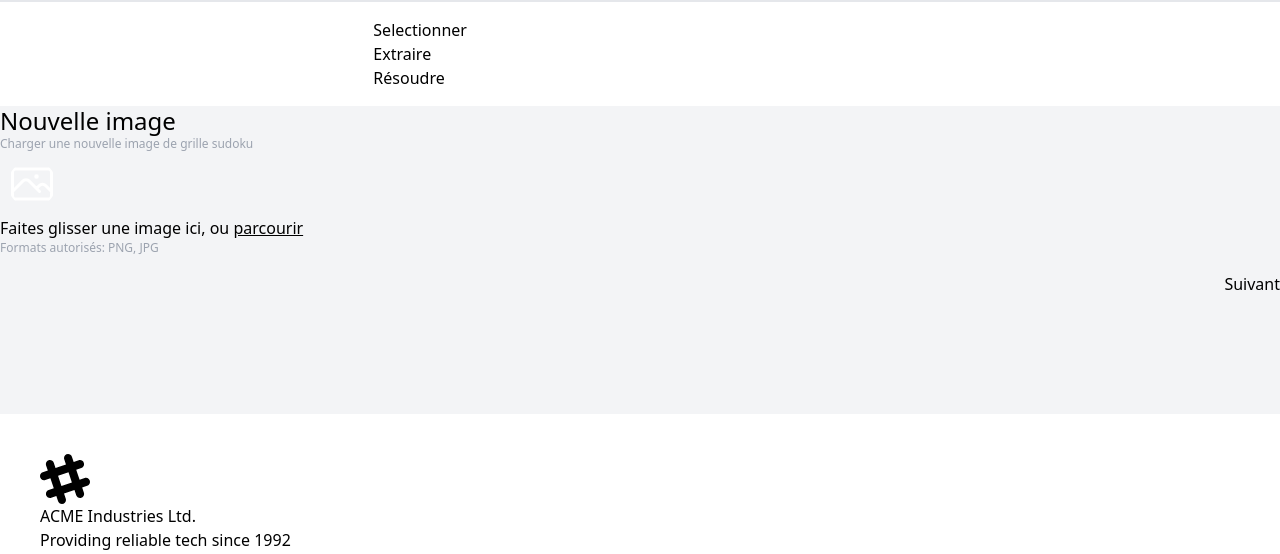
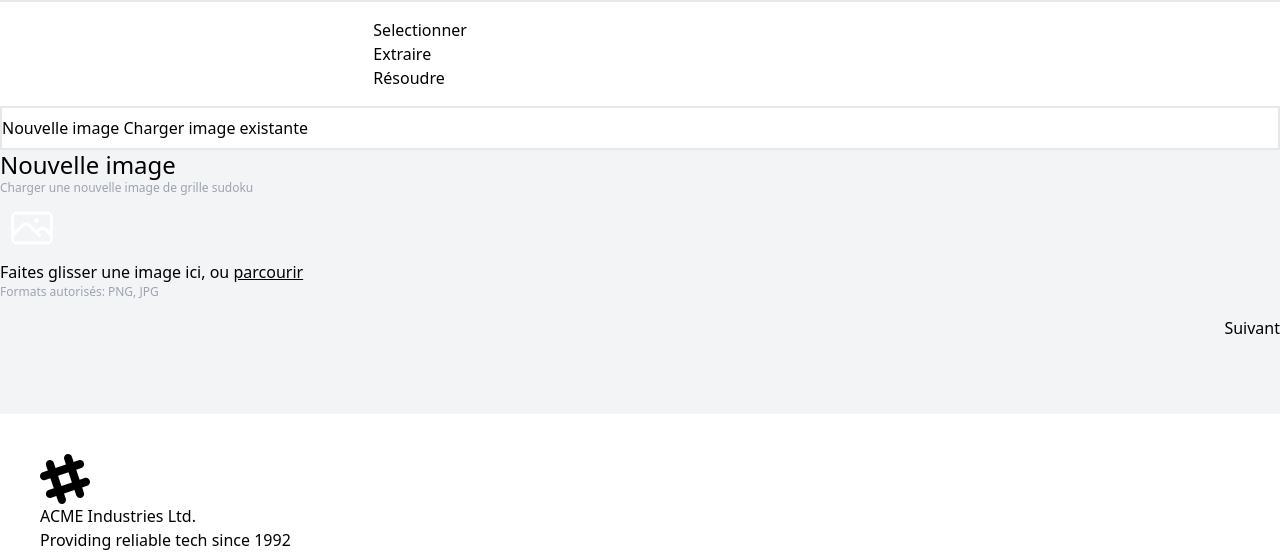
Before and after one commit to renlo08/sudoku-app, a Django app: page /app/ in a window 1280 px wide. Shown: the part 160-714 px from the top of the page. Run offline with Django 5.2, Linux system fonts and the light colour scheme; some libraries are stand-ins or nearby versions.

Commit message:
use htmx request to switch between the tabs.

```diff
--- a/sudoku/app/urls.py
+++ b/sudoku/app/urls.py
@@ -12,11 +12,12 @@ urlpatterns = [
     path('upload/', views.upload_view, name='upload'),
     path('reload/', views.reload_view, name='reload'),
     path('extract/', views.extract_board_view, name='extract-board'),
-
 ]
 
 htmx_urlpatterns = [
     path('upload-details/', views.add_upload_details_view, name='hx-upload-details'),
+    path('new-image/', views.add_image_view, name='hx-add-image'),
+    path('list-images/', views.list_image_view, name='hx-list-images'),
     path('display-original/', views.display_original_view,
          name='hx-display-original'),
     path('display-grayscale/', views.display_grayscale_view,
--- a/sudoku/app/views.py
+++ b/sudoku/app/views.py
@@ -20,6 +20,10 @@ def get_started_view(request):
             render(request, 'app/get-started.html', {'form': form})
     return render(request, 'app/get-started.html', {'form': form})
 
+def load_existing_image_view(request):
+    obj = Sudoku.objects.all()
+    return render(request, 'app/reload-container.html', {'object': obj})
+
 def add_upload_details_view(request):
     context = {}
     if request.htmx and request.method =="POST":
@@ -29,6 +33,13 @@ def add_upload_details_view(request):
         context['form'] = form
     return render(request, 'app/partials/upload-details.html', context=context)
 
+def add_image_view(request):
+    obj = Sudoku.objects.all()
+    return render(request, 'app/upload-container.html', {'object': obj})
+
+def list_image_view(request):
+    obj = Sudoku.objects.all()
+    return render(request, 'app/reload-container.html', {'object': obj})
 
 def upload_view(request):
     if request.method == 'POST':
--- /dev/null
+++ b/sudoku/static/js/selection.js
@@ -0,0 +1,7 @@
+function activateTab(e) {
+    var tabs = document.querySelectorAll('.tab');
+    [].forEach.call(tabs, function(tab) {
+        tab.classList.remove('tab-active');
+    });
+    e.target.classList.add('tab-active');
+}
--- a/sudoku/templates/app/get-started.html
+++ b/sudoku/templates/app/get-started.html
@@ -2,33 +2,21 @@
 {% load static %}
 
 {% block app_content %}
-  <!-- section for loading new files -->
-  <div class="growable-flex-container">
-    <div class="upload-zone-title">
-      <h2 class="text-2xl leading-tight">Nouvelle image</h2>
-      <p class="text-xs text-gray-400">Charger une nouvelle image de grille sudoku</p>
-    </div>
-    <div id="drop-zone" class="upload-zone-document">
-      <form enctype="multipart/form-data" name="upload-image-form" hx-post="{% url 'app:hx-upload-details' %}" hx-trigger="change from:#new-file" hx-target="#file-details" hx-swap="innerHTML">
-        {% csrf_token %}
-        <label class="image-file-upload-zone">
-          <svg xmlns="http://www.w3.org/2000/svg" fill="none" viewBox="0 0 24 24" stroke-width="1.5" stroke="currentColor" class="p-2 w-16 h-16 text-white rounded-full bg-secondary">
-            <path stroke-linecap="round" stroke-linejoin="round" d="m2.25 15.75 5.159-5.159a2.25 2.25 0 0 1 3.182 0l5.159 5.159m-1.5-1.5 1.409-1.409a2.25 2.25 0 0 1 3.182 0l2.909 2.909m-18 3.75h16.5a1.5 1.5 0 0 0 1.5-1.5V6a1.5 1.5 0 0 0-1.5-1.5H3.75A1.5 1.5 0 0 0 2.25 6v12a1.5 1.5 0 0 0 1.5 1.5Zm10.5-11.25h.008v.008h-.008V8.25Zm.375 0a.375.375 0 1 1-.75 0 .375.375 0 0 1 .75 0Z" />
-          </svg>
-          <div class="drag-zone">
-            <span>Faites glisser une image ici, ou <span class="text-secondary underline">parcourir</span></span>
-            <p class="text-xs text-gray-400">Formats autorisés: PNG, JPG</p>
-          </div>
-          <div class="hidden">{{ form.photo }}</div>
-          <div class="m-4" id="file-details"></div>
-        </label>
-      </form>
+  <div class="grid grid-cols-4 bg-white py-2 border-2" onclick="activateTab(event)">
+    <div role="tablist" class="tabs tabs-bordered">
+      <a role="tab" class="tab tab-active text-primary" hx-get="{% url 'app:hx-add-image' %}" hx-swap="innerHTML" hx-target="#selection-container">Nouvelle image</a>
+      <a role="tab" class="tab text-primary" hx-get="{% url 'app:hx-list-images' %}" hx-swap="innerHTML" hx-target="#selection-container">Charger image existante</a>
     </div>
   </div>
+
+  <!-- section for loading Sudoku image -->
+  <div class="growable-flex-container" id="selection-container">
+    {% include 'app/upload-container.html' %}
+  </div>
+
   <div class="flex justify-end">
     <button class="wizard-btn" type="submit">Suivant</button>
   </div>
 
-  <!-- section for loading an existing file -->
-  <script src="{% static 'js/dropzone.js' %}" defer></script>
+  <script src="{% static 'js/selection.js' %}" defer></script>
 {% endblock %}
--- /dev/null
+++ b/sudoku/templates/app/reload-container.html
@@ -0,0 +1,6 @@
+<!-- section for loading an existing file -->
+<div class="upload-zone-title">
+  <h2 class="text-2xl leading-tight">Image existante</h2>
+  <p class="text-xs text-gray-400">Charger grille de sudoku existante</p>
+</div>
+<div></div>
--- /dev/null
+++ b/sudoku/templates/app/upload-container.html
@@ -0,0 +1,25 @@
+{% load static %}
+
+<!-- section for loading new files -->
+<div class="upload-zone-title">
+  <h2 class="text-2xl leading-tight">Nouvelle image</h2>
+  <p class="text-xs text-gray-400">Charger une nouvelle image de grille sudoku</p>
+</div>
+<div id="drop-zone" class="upload-zone-document">
+  <form enctype="multipart/form-data" name="upload-image-form" hx-post="{% url 'app:hx-upload-details' %}" hx-trigger="change from:#new-file" hx-target="#file-details" hx-swap="innerHTML">
+    {% csrf_token %}
+    <label class="image-file-upload-zone">
+      <svg xmlns="http://www.w3.org/2000/svg" fill="none" viewBox="0 0 24 24" stroke-width="1.5" stroke="currentColor" class="p-2 w-16 h-16 text-white rounded-full bg-secondary">
+        <path stroke-linecap="round" stroke-linejoin="round" d="m2.25 15.75 5.159-5.159a2.25 2.25 0 0 1 3.182 0l5.159 5.159m-1.5-1.5 1.409-1.409a2.25 2.25 0 0 1 3.182 0l2.909 2.909m-18 3.75h16.5a1.5 1.5 0 0 0 1.5-1.5V6a1.5 1.5 0 0 0-1.5-1.5H3.75A1.5 1.5 0 0 0 2.25 6v12a1.5 1.5 0 0 0 1.5 1.5Zm10.5-11.25h.008v.008h-.008V8.25Zm.375 0a.375.375 0 1 1-.75 0 .375.375 0 0 1 .75 0Z" />
+      </svg>
+      <div class="drag-zone">
+        <span>Faites glisser une image ici, ou <span class="text-secondary underline">parcourir</span></span>
+        <p class="text-xs text-gray-400">Formats autorisés: PNG, JPG</p>
+      </div>
+      <div class="hidden">{{ form.photo }}</div>
+      <div class="m-4" id="file-details"></div>
+    </label>
+  </form>
+</div>
+
+<script src="{% static 'js/dropzone.js' %}" defer></script>
```
